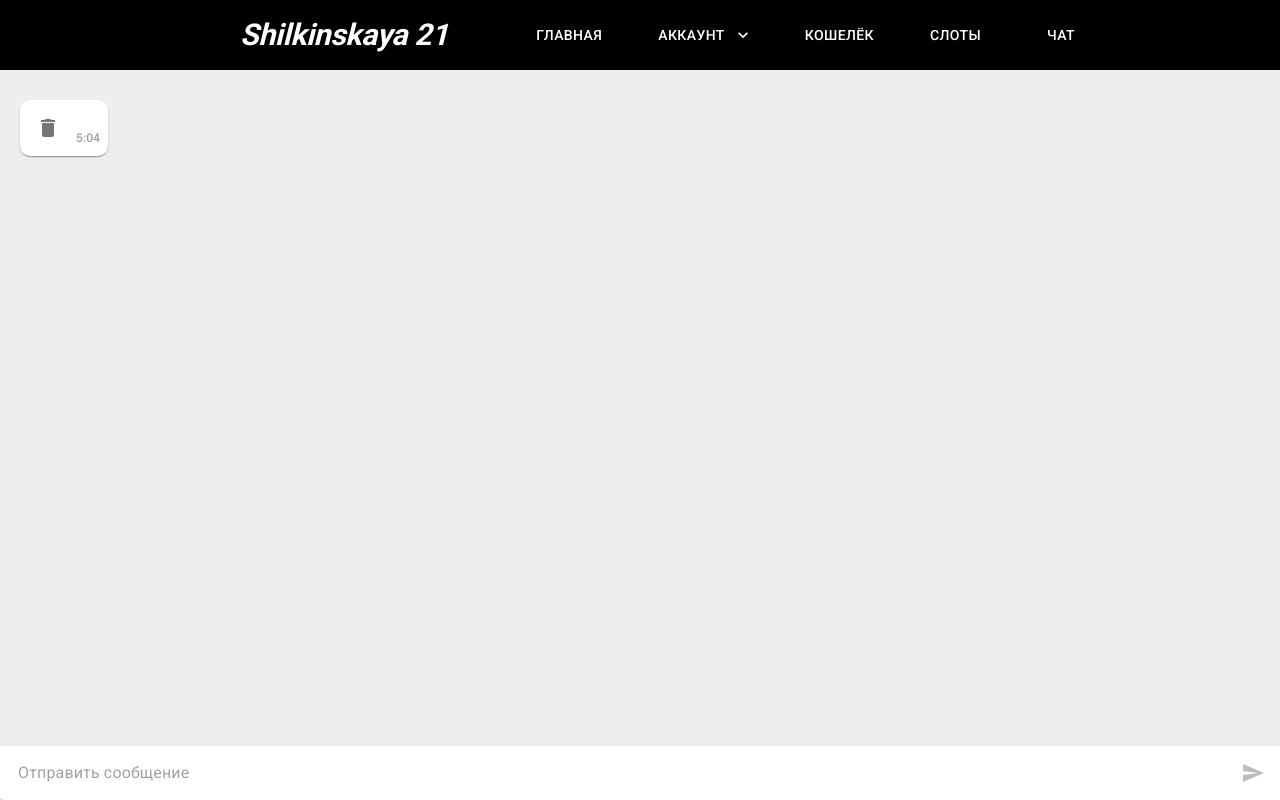
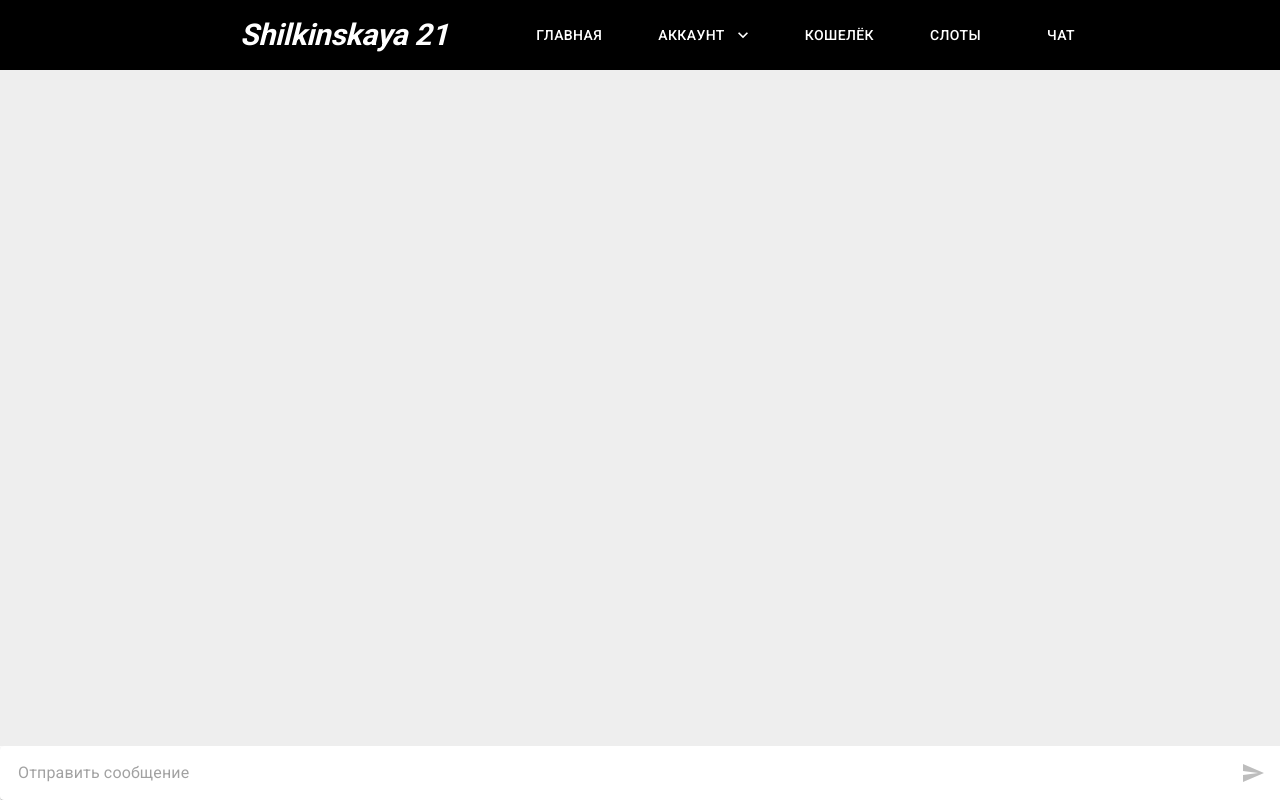
Before and after one commit to 4444urka/shilkinkaya-frontend, a React (Vite) app: page /chat in a window 1280 px wide. Built offline with nearby package versions, Linux system fonts and the light colour scheme.

Commit message:
Добавлены анимации для сообщений, реализована группировка сообщений по датам и добавлен парсер даты

```diff
--- a/src/components/MessageBox/MessageBox.tsx
+++ b/src/components/MessageBox/MessageBox.tsx
@@ -2,14 +2,19 @@ import { Typography } from "@mui/material";
 import { grey } from "@mui/material/colors";
 import Paper, { PaperProps } from "@mui/material/Paper";
 import React from "react";
+import { TMessage } from "../../types/TMessage";
+
+// Просто ебаный костыль, чтобы не писать вручную id
+const base_user_id = 1;
 
 interface IMessageProps extends PaperProps {
+  messageObj: TMessage;
   type?: "my" | "notMy";
-  date: string;
+  date?: string;
   children: React.ReactNode;
 }
 
-const MessageStyles = {
+const baseMessageStyles = {
   display: "flex",
   justifyContent: "space-between",
   width: "fit-content",
@@ -18,23 +23,24 @@ const MessageStyles = {
   borderRadius: "10px",
   padding: 1,
   maxWidth: "70%",
-  wordWrap: "break-word",
+  wordBreak: "break-word",
 };
 
 const MyMessageStyles = {
-  ...MessageStyles,
+  ...baseMessageStyles,
 };
 
 const NotMyMessageStyles = {
-  ...MessageStyles,
+  ...baseMessageStyles,
   backgroundColor: "black",
   color: "white",
 };
 
 const MessageBox: React.FC<IMessageProps> = ({
+  messageObj,
   children,
-  date,
-  type = "my",
+  date = messageObj.date,
+  type = messageObj.ownerId === base_user_id ? "my" : "notMy",
   ...restProps
 }) => {
   const messageDate = new Date(date);
@@ -46,7 +52,10 @@ const MessageBox: React.FC<IMessageProps> = ({
   return (
     <Paper
       elevation={1}
-      sx={type === "my" ? MyMessageStyles : NotMyMessageStyles}
+      // Сливаем стили: базовые + пользовательские
+      sx={{
+        ...(type === "my" ? MyMessageStyles : NotMyMessageStyles),
+      }}
       {...restProps}
     >
       <Typography variant="body1">{children}</Typography>
@@ -55,6 +64,7 @@ const MessageBox: React.FC<IMessageProps> = ({
         sx={{
           alignSelf: "flex-end",
           marginLeft: 1,
+          minWidth: "35px",
           fontSize: "0.75rem",
           color: grey[500],
         }}
--- a/src/pages/Chat/Chat.tsx
+++ b/src/pages/Chat/Chat.tsx
@@ -1,25 +1,33 @@
-import React from "react";
-import { Box, IconButton, Typography } from "@mui/material";
+import "./styles.css";
+import { Avatar, Box, Typography } from "@mui/material";
 import { grey } from "@mui/material/colors";
-import { useEffect, useRef } from "react";
+import React, { useEffect, useRef } from "react";
 import MessageBox from "../../components/MessageBox/MessageBox";
 import MessageTextArea from "../../components/MessageTextArea/MessageTextArea";
 import { useAppDispatch, useAppSelector } from "../../hooks/hooks";
-import { addMessage, removeAllMessages } from "../../slices/messageSlice";
+import { addMessage } from "../../slices/messageSlice";
 import { TMessage } from "../../types/TMessage";
-import { Delete } from "@mui/icons-material";
+import { dateParse } from "../../utils/dateParse";
 
 const Chat = () => {
+  // Хук для автоматической прокрутки чата к последнему сообщению
   const messagesEndRef = useRef<HTMLDivElement>(null);
+
+  // Достаём массив сообщений из хранилища
   const messages = useAppSelector((state) => state.messages.messages);
+
+  // Получаем функцию для диспатча экшенов Redux
   const dispatch = useAppDispatch();
 
+  // После каждого обновления массива сообщений скроллим чат вниз
   useEffect(() => {
     messagesEndRef.current?.scrollIntoView({ behavior: "smooth" });
   }, [messages]);
 
+  // Колбэк, вызываемый при отправке нового сообщения
   const onSubmit = (text: string) => {
     if (text) {
+      // Если поле не пустое, создаём объект сообщения и диспатчим экшен
       dispatch(
         addMessage({
           ownerId: 1,
@@ -30,6 +38,7 @@ const Chat = () => {
     }
   };
 
+  // Функция для форматирования даты по умолчанию (DD.MM.YYYY)
   const formatDate = (timestamp: string): string => {
     const date = new Date(timestamp);
     const day = date.getDate().toString().padStart(2, "0");
@@ -38,10 +47,22 @@ const Chat = () => {
     return `${day}.${month}.${year}`;
   };
 
+  // Группировка массива сообщений по дням
   const groupMessagesByDate = (messages: TMessage[]) => {
     const groupedMessages: { [key: string]: TMessage[] } = {};
     messages.forEach((message) => {
-      const date = formatDate(message.date);
+      const messageDate = new Date(message.date);
+      const now = new Date();
+      let date: string;
+      // Если сообщение прислано в текущем году, используем dateParse (пример: "1 марта"),
+      // иначе форматируем как DD.MM.YYYY
+      if (messageDate.getFullYear() == now.getFullYear()) {
+        date = dateParse(message.date);
+      } else {
+        date = formatDate(message.date);
+      }
+
+      // Добавляем сообщение в массив нужного дня
       if (!groupedMessages[date]) {
         groupedMessages[date] = [];
       }
@@ -50,63 +71,107 @@ const Chat = () => {
     return groupedMessages;
   };
 
+  // Сгруппированный объект вида { "1 марта": [...сообщения...] }
   const groupedMessages = groupMessagesByDate(messages);
 
   return (
     <Box sx={{ display: "flex", height: "calc(100vh - 70px)" }}>
-      {/* Основной контент с чатом */}
+      {/* Левая часть экрана может быть занята списком участников или меню, здесь только чат */}
       <Box sx={{ flexGrow: 1, display: "flex", flexDirection: "column" }}>
         <Box
           sx={{
             flex: 1,
             display: "flex",
             flexDirection: "column",
-            gap: 2,
             backgroundColor: grey[200],
-            padding: "30px 20px",
-            overflowY: "auto",
+            padding: "10px 10px",
+            overflowY: "auto", // Скроллим при большом количестве сообщений
           }}
         >
+          {/* Отображаем каждую группу сообщений в отдельном блоке с датой */}
+          {Object.keys(groupedMessages).map((date) => {
+            const dayMessages = groupedMessages[date];
 
-          {/* TODO: УДалить */}
-          <MessageBox date={new Date().toISOString()}>
-            <IconButton onClick={() => dispatch(removeAllMessages())}>
-              <Delete />
-            </IconButton>
-          </MessageBox>
-
-          {Object.keys(groupedMessages).map((date) => (
-            <>
+            return (
+              <React.Fragment key={date}>
+                {/* Дата, отделяющая сообщения разных дней */}
                 <Typography
                   variant="subtitle1"
-                sx={{
-                  textAlign: "center",
-                  margin: "10px 0",
-                }}
+                  sx={{ textAlign: "center", margin: "10px 0" }}
                   className="dateSeparator"
                 >
                   {date}
                 </Typography>
-              {groupedMessages[date].map((message, index) => (
-                <MessageBox
-                  type={index % 2 ? "notMy" : "my"}
-                  key={index}
-                  date={message.date}
+
+                {/* Массив сообщений за конкретный день */}
+                {dayMessages.map((message, index) => {
+                  const prevMessage = dayMessages[index - 1];
+                  const sameOwner =
+                    prevMessage && prevMessage.ownerId === message.ownerId;
+
+                  return (
+                    <Box
+                      className="animatedMessage"
+                      key={`${message.date}-${index}`}
+                      sx={{
+                        display: "flex",
+                        mt: sameOwner ? 0.5 : 2, // Меньший отступ между сообщениями одного автора
+                        flexDirection: "row",
+                        alignItems: "center",
+                        gap: 1,
+                      }}
                     >
+                      {/* Если отправитель сообщения тот же, что и у предыдущего, убираем аватарку */}
+                      {sameOwner ? (
+                        <Box
+                          sx={{
+                            width: 35,
+                            height: 35,
+                          }}
+                        />
+                      ) : (
+                        <Avatar
+                          src={
+                            message.ownerId === 1
+                              ? "" // Можно указать ссылку на аватарку текущего пользователя
+                              : "/profile/profile_image.png"
+                          }
+                          sx={{
+                            bgcolor: "deeppink",
+                            color: "black",
+                            width: 35,
+                            height: 35,
+                          }}
+                        >
+                          4
+                        </Avatar>
+                      )}
+
+                      {/* Компонент, отвечающий за отображение отдельного сообщения */}
+                      <MessageBox messageObj={message} date={message.date}>
                         {message.text}
                       </MessageBox>
-              ))}
-            </>
-          ))}
-          <div ref={messagesEndRef} />{" "}
-          {/* Этот элемент используется для прокрутки */}
                     </Box>
+                  );
+                })}
+              </React.Fragment>
+            );
+          })}
+          {/* Этот элемент отслеживается useRef для прокрутки чата к концу */}
+          <Box ref={messagesEndRef} />
+        </Box>
+        {/* Область ввода нового сообщения */}
         <Box
           sx={{
             backgroundColor: "white",
+            overflow: "hidden",
           }}
         >
-          <MessageTextArea onSubmit={onSubmit} placeholder="Отправить сообщение"/>
+          {/* Поле для ввода нового сообщения (MessageTextArea) */}
+          <MessageTextArea
+            onSubmit={onSubmit}
+            placeholder="Отправить сообщение"
+          />
         </Box>
       </Box>
     </Box>
--- /dev/null
+++ b/src/pages/Chat/styles.css
@@ -0,0 +1,25 @@
+.animatedMessage {
+  animation: pump 0.3s ease-in-out;
+}
+
+@keyframes babubabu {
+  0% {
+    transform: translateX(0);
+  }
+
+  50% {
+    transform: translateX(10%);
+  }
+  100% {
+    transform: translateX(0);
+  }
+}
+
+@keyframes pump {
+  from {
+    transform: translateX(5%);
+  }
+  to {
+    transform: translateX(0%);
+  }
+}
--- /dev/null
+++ b/src/utils/dateParse.ts
@@ -0,0 +1,18 @@
+export const dateParse = (timestamp: string): string => {
+  const date = new Date(timestamp);
+  const months = [
+    "января",
+    "февраля",
+    "марта",
+    "апреля",
+    "мая",
+    "июня",
+    "июля",
+    "августа",
+    "сентября",
+    "октября",
+    "ноября",
+    "декабря",
+  ];
+  return `${date.getDate()} ${months[date.getMonth()]}`;
+};
```
Also changed, not shown: public/profile/profile_image.png (added). Lines whose indentation alone changed are shown as unchanged.
